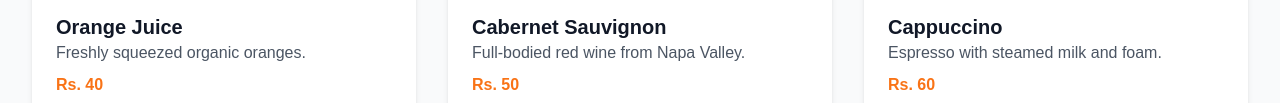
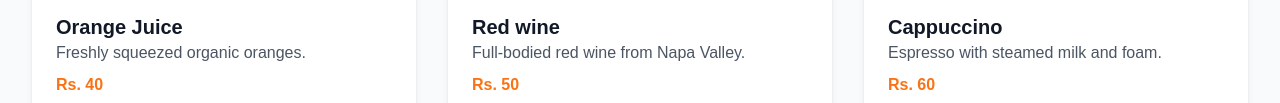
Before and after one commit to dubeymarisha1703-crypto/project-1, a plain HTML site: page index.html in a window 1280 px wide. Shown: the part 2535-2638 px from the top of the page. Drawn offline with nearby package versions, Linux system fonts and the light colour scheme.

Commit message:
Update index.html

```diff
--- a/index.html
+++ b/index.html
@@ -167,7 +167,7 @@
                 </div>
                 <div class="bg-white rounded-lg shadow-md p-6 menu-item">
                     <img src="https://storage.googleapis.com/workspace-0f70711f-8b4e-4d94-86f1-2a93ccde5887/image/575683e1-95b8-47a5-b135-df33d9a171b9.png" alt="Red wine glass with deep burgundy pour, Cabernet Sauvignon label visible, reflected in the wine with ambient lighting highlighting the depth of color" class="menu-image" onerror="this.style.display='none';">
-                    <h3 class="text-xl font-semibold text-gray-900 mt-4">Cabernet Sauvignon</h3>
+                    <h3 class="text-xl font-semibold text-gray-900 mt-4">Red wine</h3>
                     <p class="text-gray-600 mb-2">Full-bodied red wine from Napa Valley.</p>
                     <span class="font-bold text-orange-500">Rs. 50</span>
                 </div>
```
